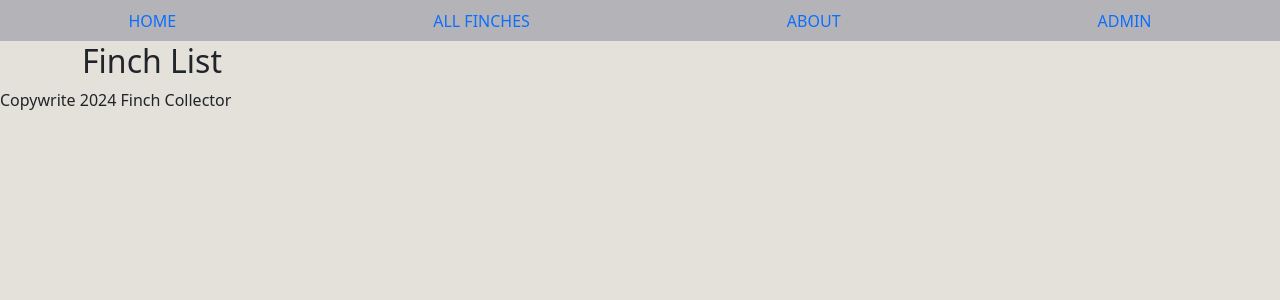
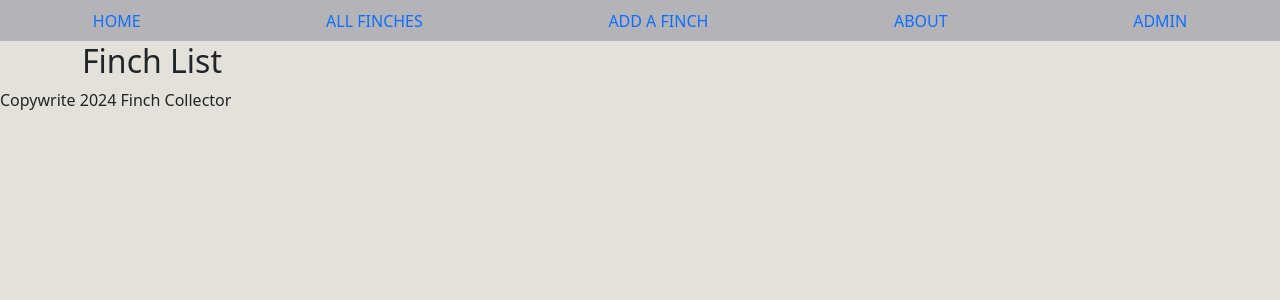
Before and after one commit to pauljburgess/finchcollector, a Django app: page /finches/ in a window 1280 px wide. Shown: the top 300 px of the page. Run offline with Django 5.2, Linux system fonts and the light colour scheme; data that the repository does not hold is empty.

Commit message:
Add 'create finch' functionality

```diff
--- a/main_app/models.py
+++ b/main_app/models.py
@@ -1,4 +1,5 @@
 from django.db import models
+from django.urls import reverse
 
 # Create your models here.
 class Finch(models.Model):
@@ -10,3 +11,6 @@ class Finch(models.Model):
 
     def __str__(self):
         return self.name
+
+    def get_absolute_url(self):
+        return reverse('detail', kwargs={'finch_id' : self.id})
--- a/main_app/templates/base.html
+++ b/main_app/templates/base.html
@@ -19,9 +19,10 @@
 
     <header>
         <nav class="nav nav-tabs nav-fill">
-            <a class="nav-link" href="/">HOME</a>
-            <a class="nav-link" href="/finches">ALL FINCHES</a>
-            <a class="nav-link" href="/about">ABOUT</a>
+            <a class="nav-link" href="{% url 'home' %}">HOME</a>
+            <a class="nav-link" href="{% url 'index' %}">ALL FINCHES</a>
+            <a class="nav-link" href="{% url 'finches_add' %}">ADD A FINCH</a>
+            <a class="nav-link" href="{% url 'about' %}">ABOUT</a>
             <a class="nav-link" href="/admin">ADMIN</a>
         </nav>
     </header>
--- a/main_app/urls.py
+++ b/main_app/urls.py
@@ -6,4 +6,5 @@ urlpatterns = [
     path('about/', views.about, name='about'),
     path('finches/', views.finches_index, name='index'),
     path('finches/<int:finch_id>', views.finches_detail, name="detail"),
+    path('finches/create/', views.FinchCreate.as_view(), name="finches_add"),
 ]
--- a/main_app/views.py
+++ b/main_app/views.py
@@ -1,4 +1,5 @@
 from django.shortcuts import render
+from django.views.generic.edit import CreateView, UpdateView, DeleteView
 from .models import Finch
 
 # Create your views here.
@@ -20,3 +21,9 @@ def finches_detail(request, finch_id):
     return render(request, 'finches/detail.html', {
         'finch' : finch
     })
+
+
+class FinchCreate(CreateView):
+    model = Finch
+    fields = '__all__'
+    success_url = '/finches'
```
Also changed, not shown: main_app/templates/main_app/finch_form.html (added, +20 -0 lines).
